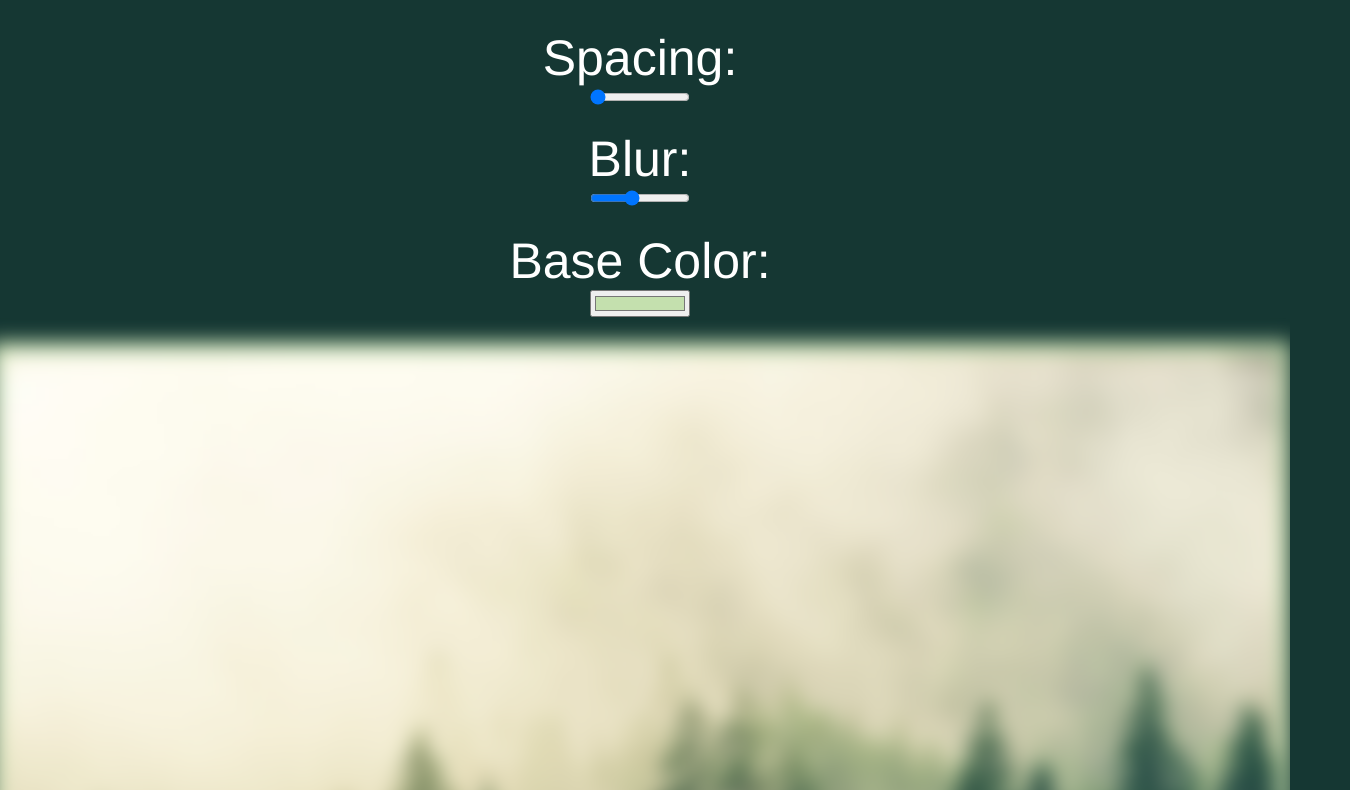
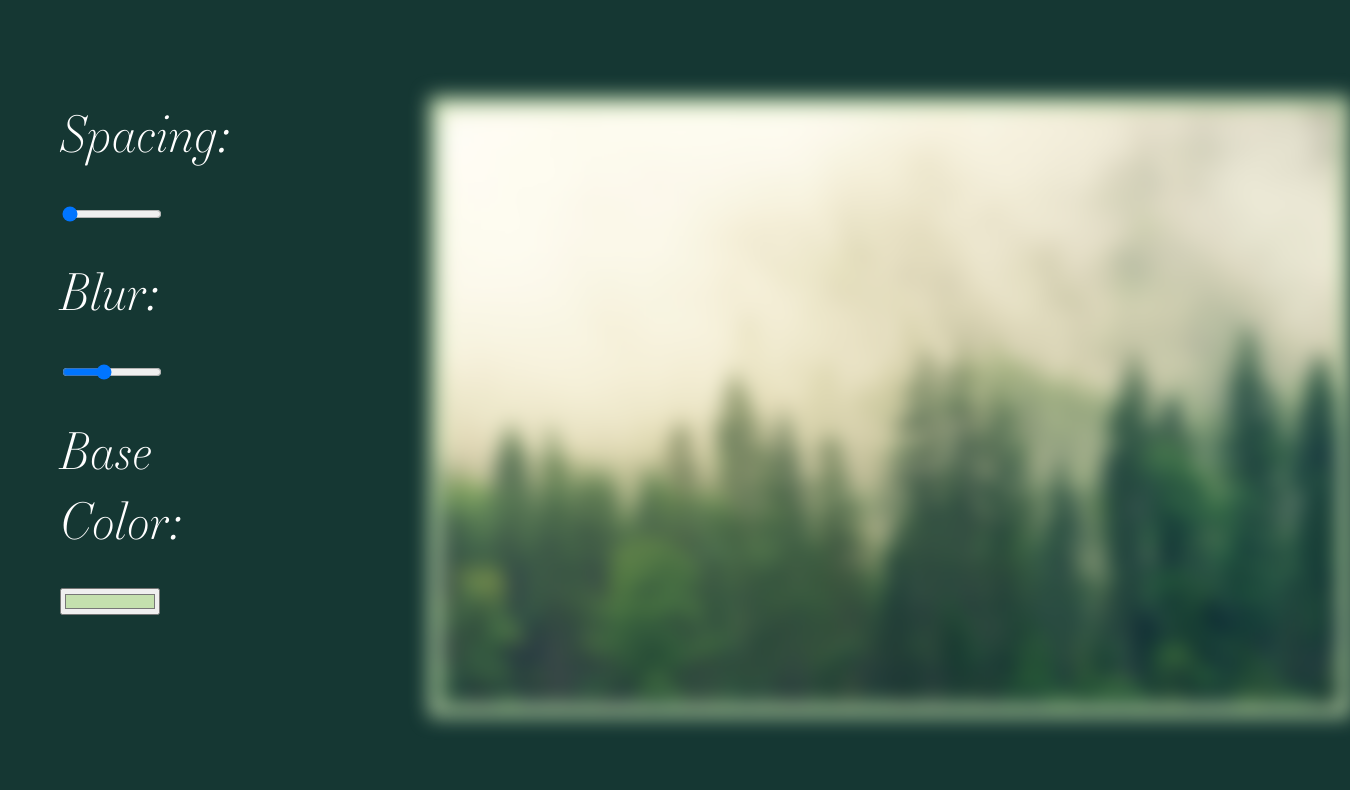
Before and after one commit to ElinaHulbert/variables, a plain HTML site: page index.html in a window 1280 px wide. Shown: the part 182-972 px from the top of the page, 1350 px wide, since content can reach past the window. Drawn offline with Linux system fonts and the light colour scheme.

Commit message:
restructured positioning

```diff
--- a/index.html
+++ b/index.html
@@ -6,20 +6,22 @@
     <meta name="viewport" content="width=device-width, initial-scale=1.0">
     <title>CSS variables</title>
     <link rel="stylesheet" href="style.css">
+    <link rel="shortcut icon" href="favicon.ico"/>
 </head>
 <body>
     <h2>Update CSS variables with <span class="h1">JS</span></h2>
     <div class="controls">
-        <label for="spacing">Spacing:</label>
-        <input type="range" name="spacing" min="10" max="200" value="10" data-sizing="px"> <!--Data attribute was made up-->
+        <div class="handles">
+            <label for="spacing">Spacing: <input type="range" name="spacing" min="10" max="200" value="10" data-sizing="px"> <!--Data attribute was made up--></label>
 
-        <label for="blur">Blur:</label>
-        <input type="range" name="blur" min="0" max="25" value="10" data-sizing="px">
 
-        <label for="base">Base Color:</label>
-        <input type="color" name="base" value="#c4e0ae">
+            <label for="blur">Blur: <input type="range" name="blur" min="0" max="25" value="10" data-sizing="px"></label>
 
-        <img src="./img/forest_small.jpg" alt="nature">
+
+            <label for="base">Base Color: <input type="color" name="base" value="#c4e0ae"></label>
+
+        </div>
+        <div class="picture"><img src="./img/forest_small.jpg" alt="nature"></div>
     </div>
     <script src="script.js"></script>
 </body>
--- a/style.css
+++ b/style.css
@@ -1,3 +1,12 @@
+
+@font-face {
+    font-family: 'essonnes_displaylight_italic';
+    src: url('essonnesdisplay-lightitalic-webfont.woff2') format('woff2'),
+         url('essonnesdisplay-lightitalic-webfont.woff') format('woff');
+    font-weight: normal;
+    font-style: normal;
+
+}
 :root {  /*the entire document*/
     --base: #c4e0ae;
     --spacing: 10px;
@@ -8,31 +17,45 @@ img{
     padding: var(--spacing);
     background: var(--base);
     filter: blur(var(--blur));
+    max-width: 900px;
 }
-
+.handles{
+    display: flex;
+    flex-direction: column;
+    justify-content: flex-start;
+    align-items: flex-start;
+}
 
 .h1{
     color: var(--base);
 }
 h2{
     text-align: center;
+    padding-bottom: 50px;
  }
 
 body{
-background-color: #153733;
-color: white;
-font-family: 'helvetica neue', sans-serif;
-font-weight: 100;
-font-size: 50px;
-margin: 0;
+    background-color: #153733;
+    color: white;
+    font-family: 'essonnes_displaylight_italic';
+    font-weight: 100;
+    font-size: 50px;
+    margin: 0;
 }
 
 .controls {
     margin-bottom: 50px;
     display: flex;
-    flex-direction: column;
-    align-items: center;
-    justify-content: center;
+    flex-direction: row;
+    align-items: flex-start;
+    justify-content: flex-start;
+    padding-left: 60px;
+}
+.picture{
+    padding-left: 200px;
+}
+.img{
+    max-width: 1300px;
 
 }
 
@@ -42,6 +65,6 @@ a {
 }
 input{
     width: 100px;
-    margin-bottom: 2%;
+    margin-bottom: 20%;
 
 }
```
Also changed, not shown: essonnesdisplay-lightitalic-webfont.woff (added), essonnesdisplay-lightitalic-webfont.woff2 (added), favicon.ico (added).
